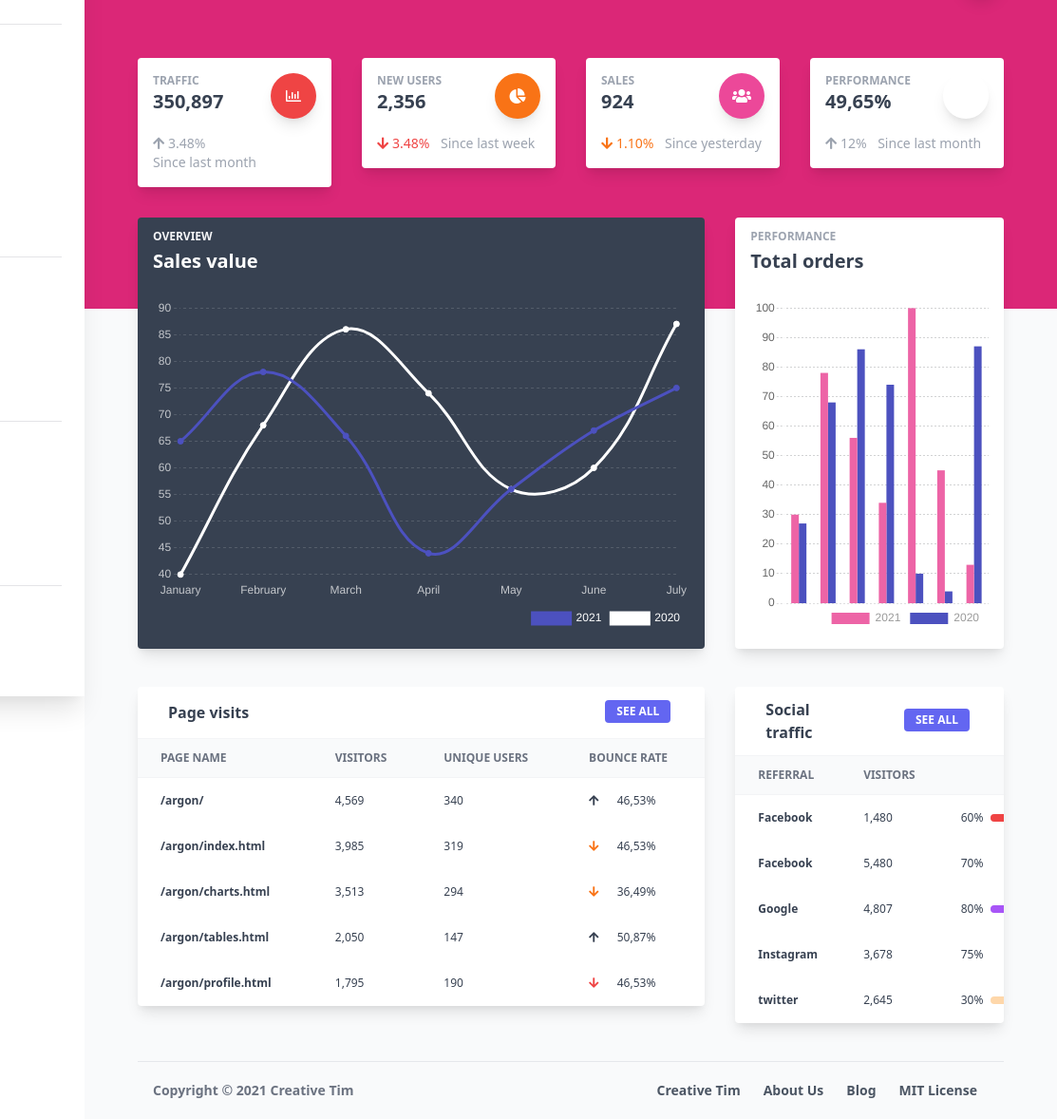
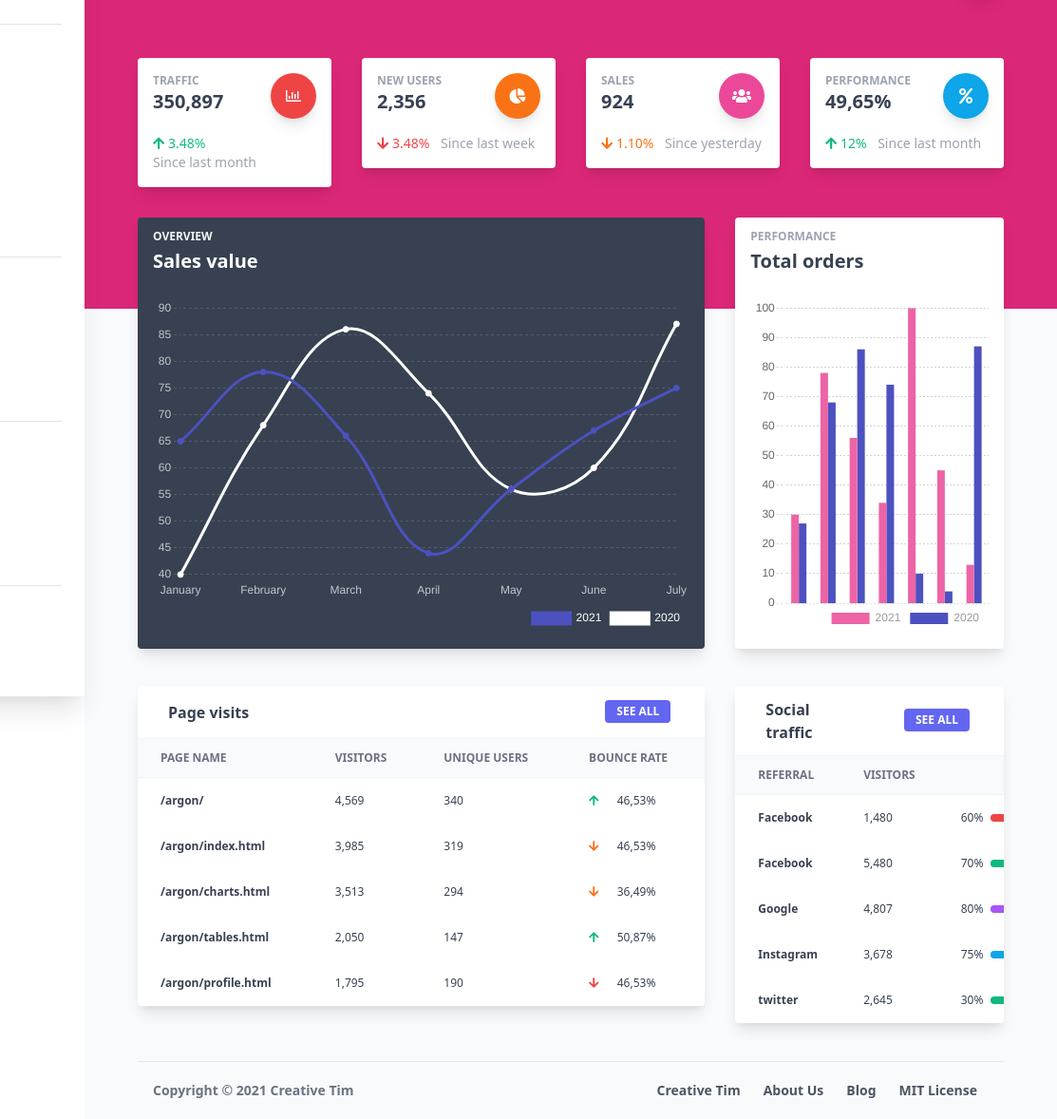
Before and after one commit to creativetimofficial/notus-js, a website: page pages/admin/dashboard.html in a window 1280 px wide. Shown: the part 67-1245 px from the top of the page at 95% size, 167-1280 px from the left. Drawn offline with nearby package versions, Linux system fonts and the light colour scheme.

Commit message:
fix: solve broken colors

```diff
--- a/pages/admin/dashboard.html
+++ b/pages/admin/dashboard.html
@@ -523,7 +523,7 @@
                         </div>
                       </div>
                       <p class="text-sm text-coolGray-400 mt-4">
-                        <span class="text-green-500 mr-2">
+                        <span class="text-emerald-500 mr-2">
                           <i class="fas fa-arrow-up"></i> 3.48%
                         </span>
                         <span class="whitespace-nowrap">
@@ -623,14 +623,14 @@
                         </div>
                         <div class="relative w-auto pl-4 flex-initial">
                           <div
-                            class="text-white p-3 text-center inline-flex items-center justify-center w-12 h-12 shadow-lg rounded-full bg-blue-500"
+                            class="text-white p-3 text-center inline-flex items-center justify-center w-12 h-12 shadow-lg rounded-full bg-lightBlue-500"
                           >
                             <i class="fas fa-percent"></i>
                           </div>
                         </div>
                       </div>
                       <p class="text-sm text-coolGray-400 mt-4">
-                        <span class="text-green-500 mr-2">
+                        <span class="text-emerald-500 mr-2">
                           <i class="fas fa-arrow-up"></i> 12%
                         </span>
                         <span class="whitespace-nowrap">
@@ -774,7 +774,7 @@
                         <td
                           class="border-t-0 px-6 align-middle border-l-0 border-r-0 text-xs whitespace-nowrap p-4"
                         >
-                          <i class="fas fa-arrow-up text-green-500 mr-4"></i>
+                          <i class="fas fa-arrow-up text-emerald-500 mr-4"></i>
                           46,53%
                         </td>
                       </tr>
@@ -843,7 +843,7 @@
                         <td
                           class="border-t-0 px-6 align-middle border-l-0 border-r-0 text-xs whitespace-nowrap p-4"
                         >
-                          <i class="fas fa-arrow-up text-green-500 mr-4"></i>
+                          <i class="fas fa-arrow-up text-emerald-500 mr-4"></i>
                           50,87%
                         </td>
                       </tr>
@@ -970,11 +970,11 @@
                             <span class="mr-2">70%</span>
                             <div class="relative w-full">
                               <div
-                                class="overflow-hidden h-2 text-xs flex rounded bg-green-200"
+                                class="overflow-hidden h-2 text-xs flex rounded bg-emerald-200"
                               >
                                 <div
                                   style="width: 70%"
-                                  class="shadow-none flex flex-col text-center whitespace-nowrap text-white justify-center bg-green-500"
+                                  class="shadow-none flex flex-col text-center whitespace-nowrap text-white justify-center bg-emerald-500"
                                 ></div>
                               </div>
                             </div>
@@ -1028,11 +1028,11 @@
                             <span class="mr-2">75%</span>
                             <div class="relative w-full">
                               <div
-                                class="overflow-hidden h-2 text-xs flex rounded bg-blue-200"
+                                class="overflow-hidden h-2 text-xs flex rounded bg-lightBlue-200"
                               >
                                 <div
                                   style="width: 75%"
-                                  class="shadow-none flex flex-col text-center whitespace-nowrap text-white justify-center bg-blue-500"
+                                  class="shadow-none flex flex-col text-center whitespace-nowrap text-white justify-center bg-lightBlue-500"
                                 ></div>
                               </div>
                             </div>
@@ -1061,7 +1061,7 @@
                               >
                                 <div
                                   style="width: 30%"
-                                  class="shadow-none flex flex-col text-center whitespace-nowrap text-white justify-center bg-green-500"
+                                  class="shadow-none flex flex-col text-center whitespace-nowrap text-white justify-center bg-emerald-500"
                                 ></div>
                               </div>
                             </div>
```
